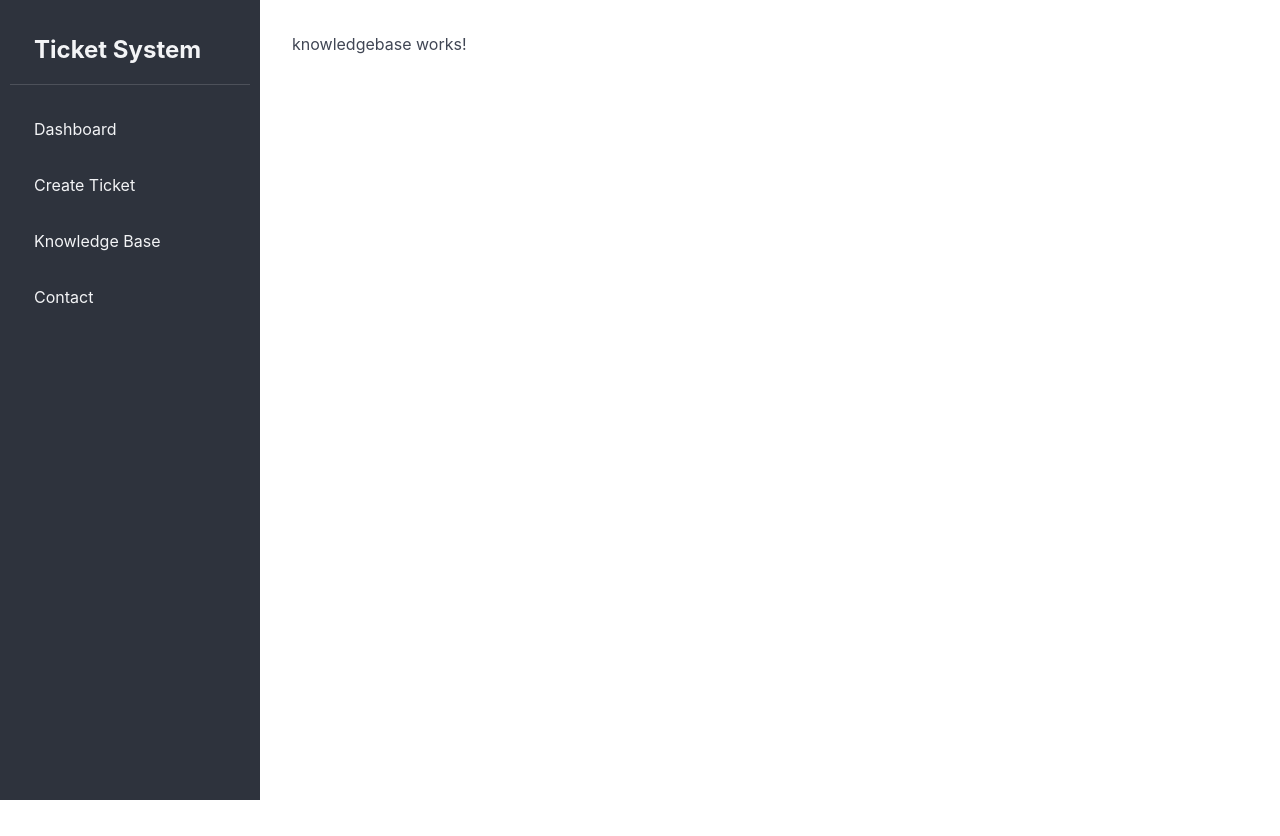
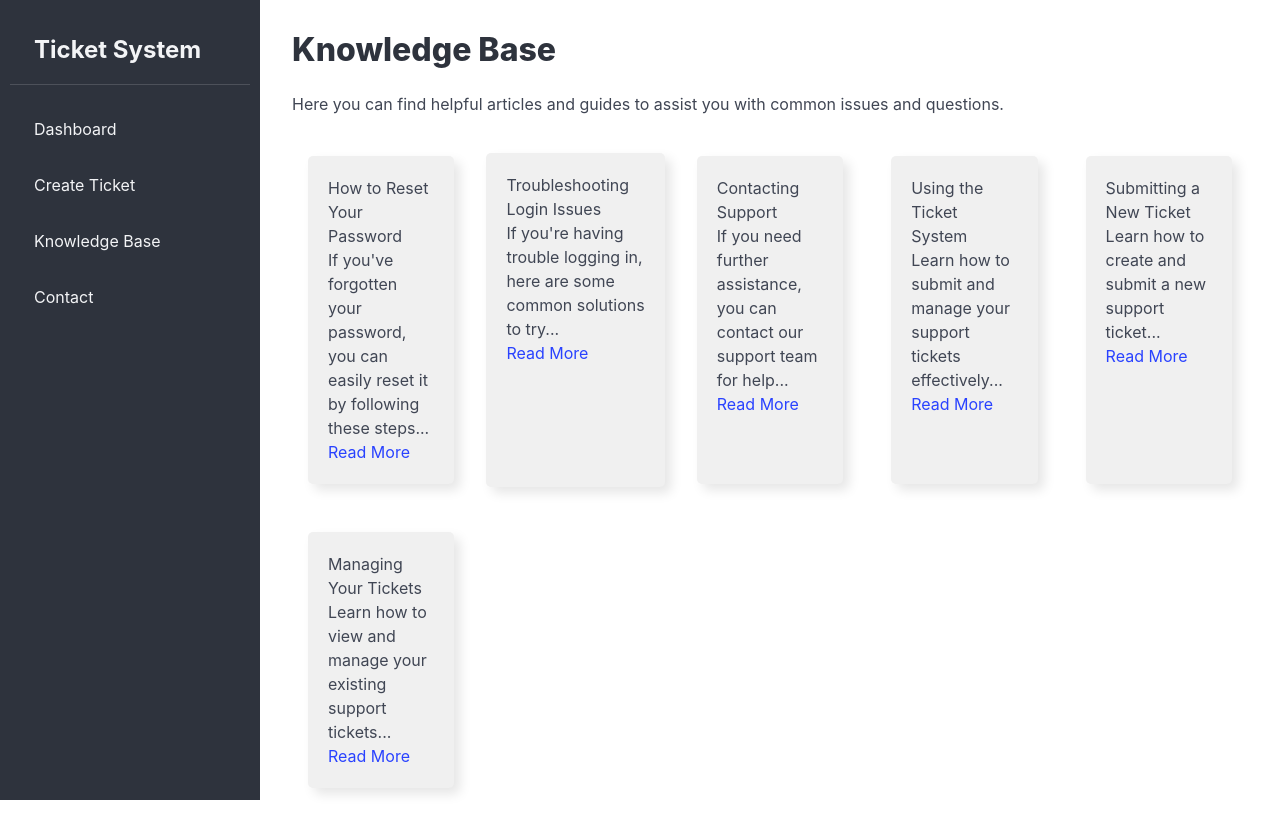
Before and after one commit to FRagIC17/ticketsystem, an Angular app in the folder ticketsystem-frontend/: page /knowledge-base in a window 1280 px wide. Before the commit the page ends 800 px from the top, so only its background shows below. Built offline with nearby package versions, Linux system fonts and the light colour scheme.

Commit message:
added test questions to knowledgebase + css styling

```diff
--- a/ticketsystem-frontend/src/app/components/knowledgebase/knowledgebase.html
+++ b/ticketsystem-frontend/src/app/components/knowledgebase/knowledgebase.html
@@ -1 +1,43 @@
-<p>knowledgebase works!</p>
+<main>
+    <h2 class="title is-3">Knowledge Base</h2>
+    <p class="is-5">Here you can find helpful articles and guides to assist you with common issues and questions.</p>
+    <div class="knowledgebase-articles">
+        <!-- <div class="form-box" *ngFor="let article of articles">
+            <h3 class="is-4">{{ article.title }}</h3>
+            <p>{{ article.summary }}</p>
+            <a [routerLink]="['/knowledgebase', article.id]" class="button is-primary">Read More</a>
+        </div> -->
+        <article class="knowledgebase-article">
+            <div class="form-box m-4">
+                <h3 class="is-4">How to Reset Your Password</h3>
+                <p>If you've forgotten your password, you can easily reset it by following these steps...</p>
+                <a>Read More</a>
+            </div>
+            <div class="form-box">
+                <h3 class="is-4">Troubleshooting Login Issues</h3>
+                <p>If you're having trouble logging in, here are some common solutions to try...</p>
+                <a>Read More</a>
+            </div>
+            <div class="form-box m-4">
+                <h3 class="is-4">Contacting Support</h3>
+                <p>If you need further assistance, you can contact our support team for help...</p>
+                <a>Read More</a>
+            </div>
+            <div class="form-box m-4">
+                <h3 class="is-4">Using the Ticket System</h3>
+                <p>Learn how to submit and manage your support tickets effectively...</p>
+                <a>Read More</a>
+            </div>
+            <div class="form-box m-4">
+                <h3 class="is-4">Submitting a New Ticket</h3>
+                <p>Learn how to create and submit a new support ticket...</p>
+                <a>Read More</a>
+            </div>
+            <div class="form-box m-4">
+                <h3 class="is-4">Managing Your Tickets</h3>
+                <p>Learn how to view and manage your existing support tickets...</p>
+                <a>Read More</a>
+            </div>
+        </article>
+    </div>
+</main>
--- a/ticketsystem-frontend/src/styles.css
+++ b/ticketsystem-frontend/src/styles.css
@@ -93,3 +93,38 @@ nav {
   flex: 1;
   padding: 2rem;
 }
+
+.knowledgebase-article {
+  display: grid;
+  grid-template-columns: repeat(5, minmax(0, 1fr));
+  gap: 1rem;
+  margin-top: 1.5rem;
+}
+
+@media (max-width: 1407px) {
+  .knowledgebase-articles {
+    grid-template-columns: repeat(4, minmax(0, 1fr));
+  }
+}
+
+@media (max-width: 1023px) {
+  .knowledgebase-articles {
+    grid-template-columns: repeat(3, minmax(0, 1fr));
+  }
+}
+
+@media (max-width: 768px) {
+  .knowledgebase-articles {
+    grid-template-columns: repeat(2, minmax(0, 1fr));
+  }
+}
+
+@media (max-width: 520px) {
+  .knowledgebase-articles {
+    grid-template-columns: 1fr;
+  }
+}
+
+#create-ticket {
+  max-width: 600px;
+}
```
Also changed, not shown: ticketsystem-frontend/src/app/components/knowledgebase/knowledgebase.ts (+7 -2 lines).
